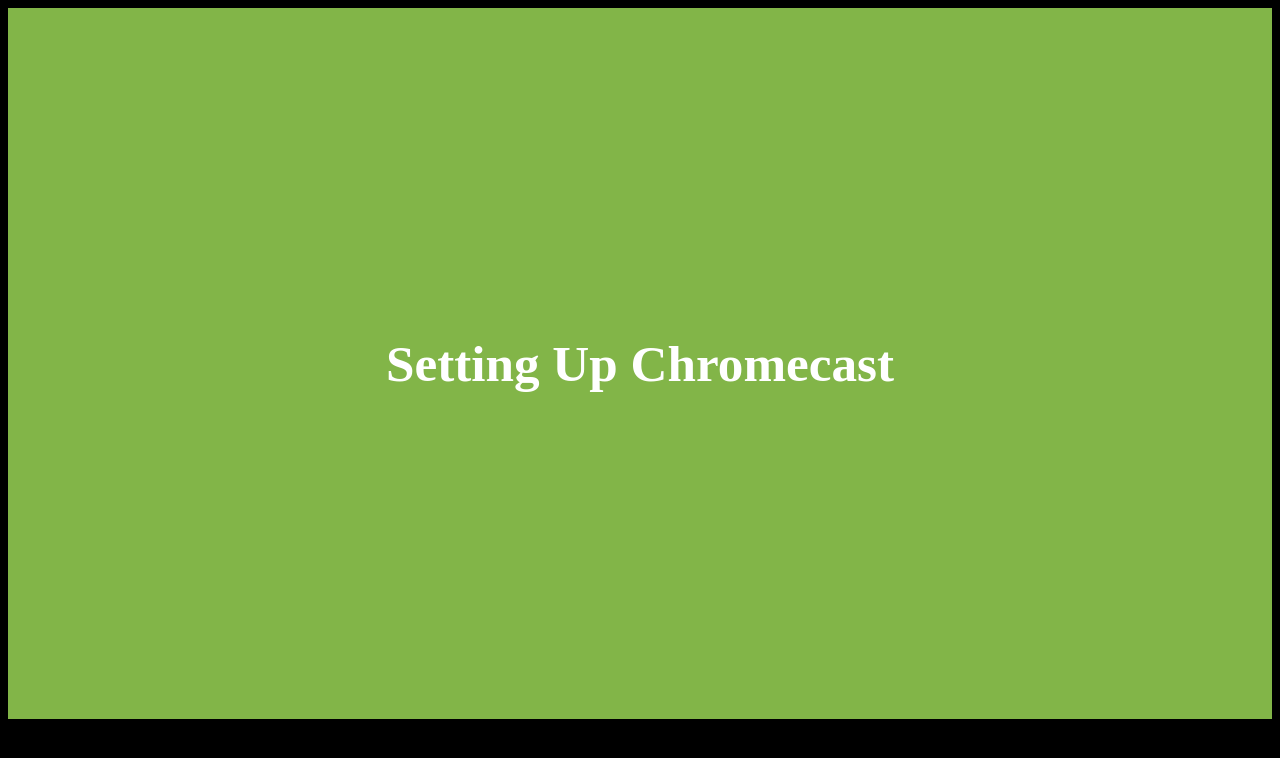
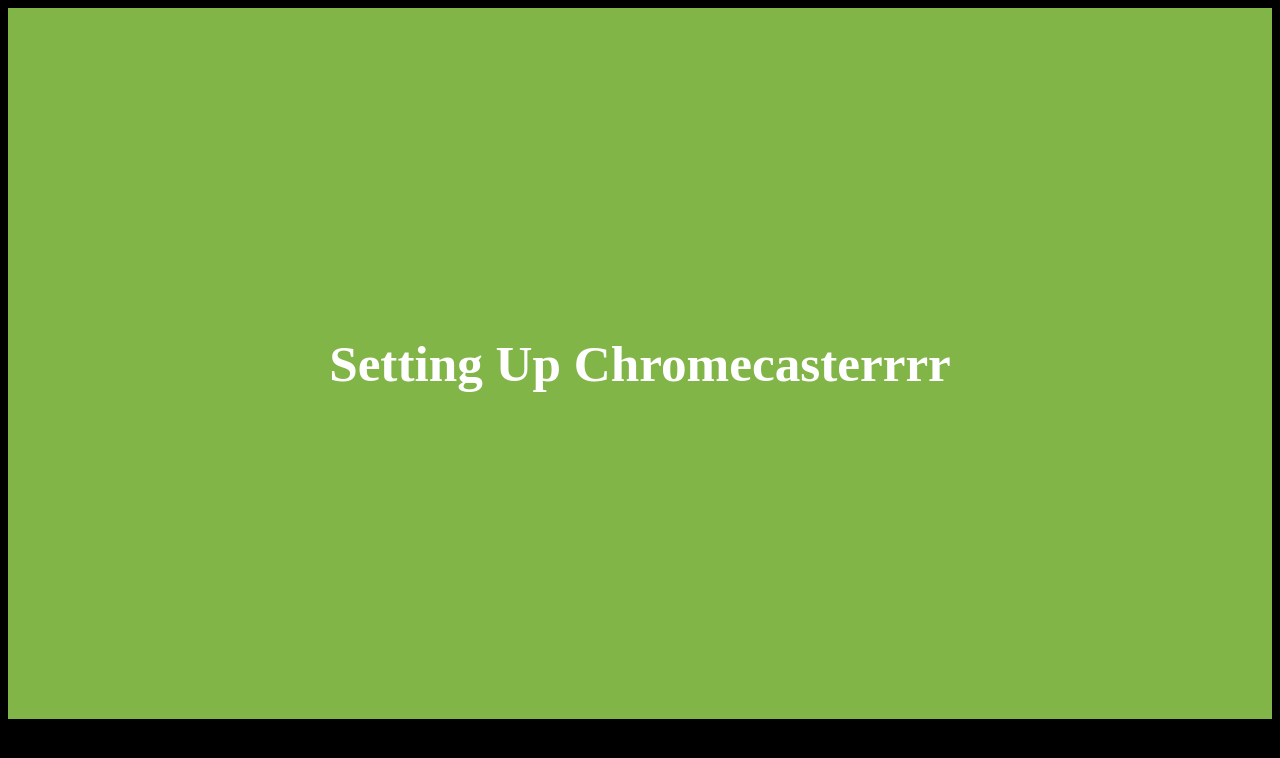
Before and after one commit to vitorismart/ChromeCast, a website: page public/setup-chromecast.html in a window 1280 px wide. Drawn offline with nearby package versions, Linux system fonts and the light colour scheme; no server answers.

```diff
--- a/public/setup-chromecast.html
+++ b/public/setup-chromecast.html
@@ -20,7 +20,7 @@
 <body class="setup">
     <div class="template-full-screen widescreen">
         <div class="main-window">
-            <h1 ng-hide="channelUrl">Setting Up Chromecast</h1>
+            <h1 ng-hide="channelUrl">Setting Up Chromecasterrrr</h1>
             <iframe ng-show="channelUrl" src="{{ channelUrl }}"></iframe>
             <div ng-show="chromecast.alert" class="alert" style="background-color:{{ chromecast.alert.style }};">{{ chromecast.alert.text }}</div>
             <div ng-show="chromecast.name" class="channel-overlay">{{ chromecast.name }}</div>
```
